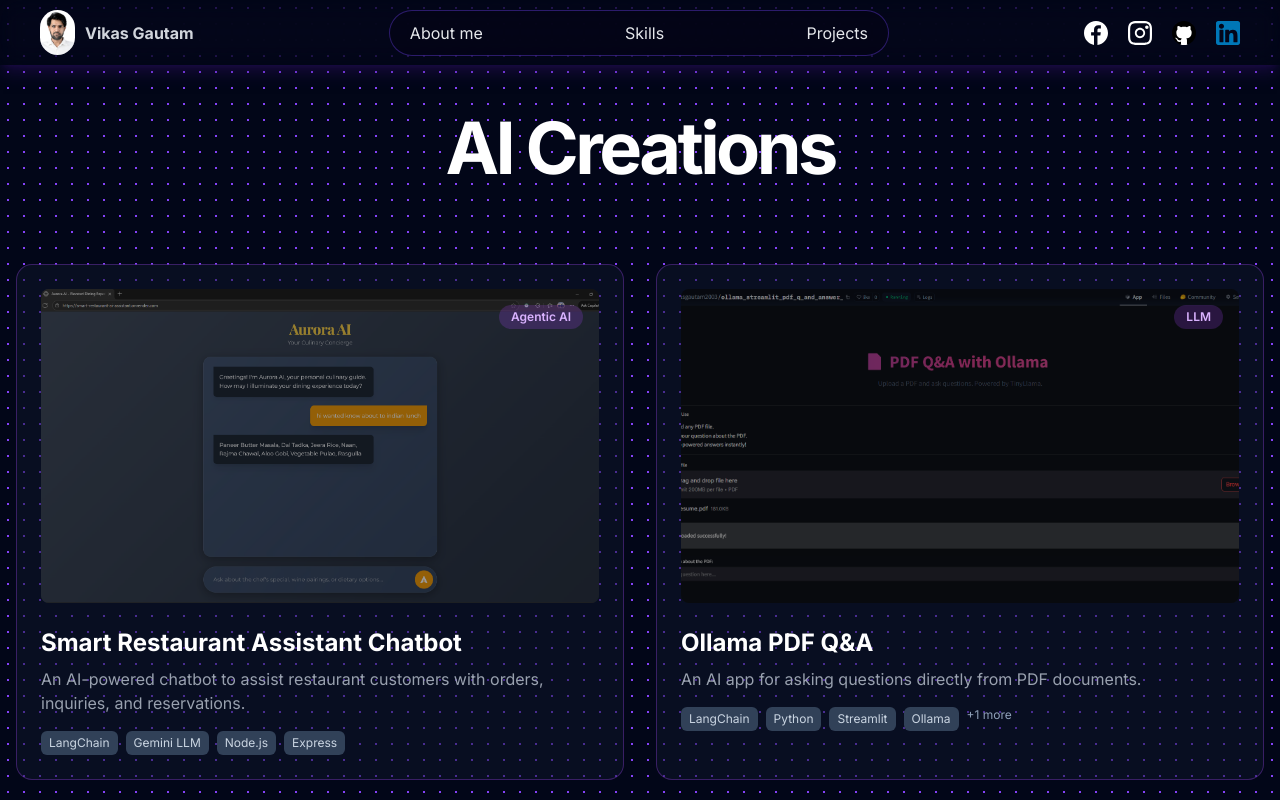
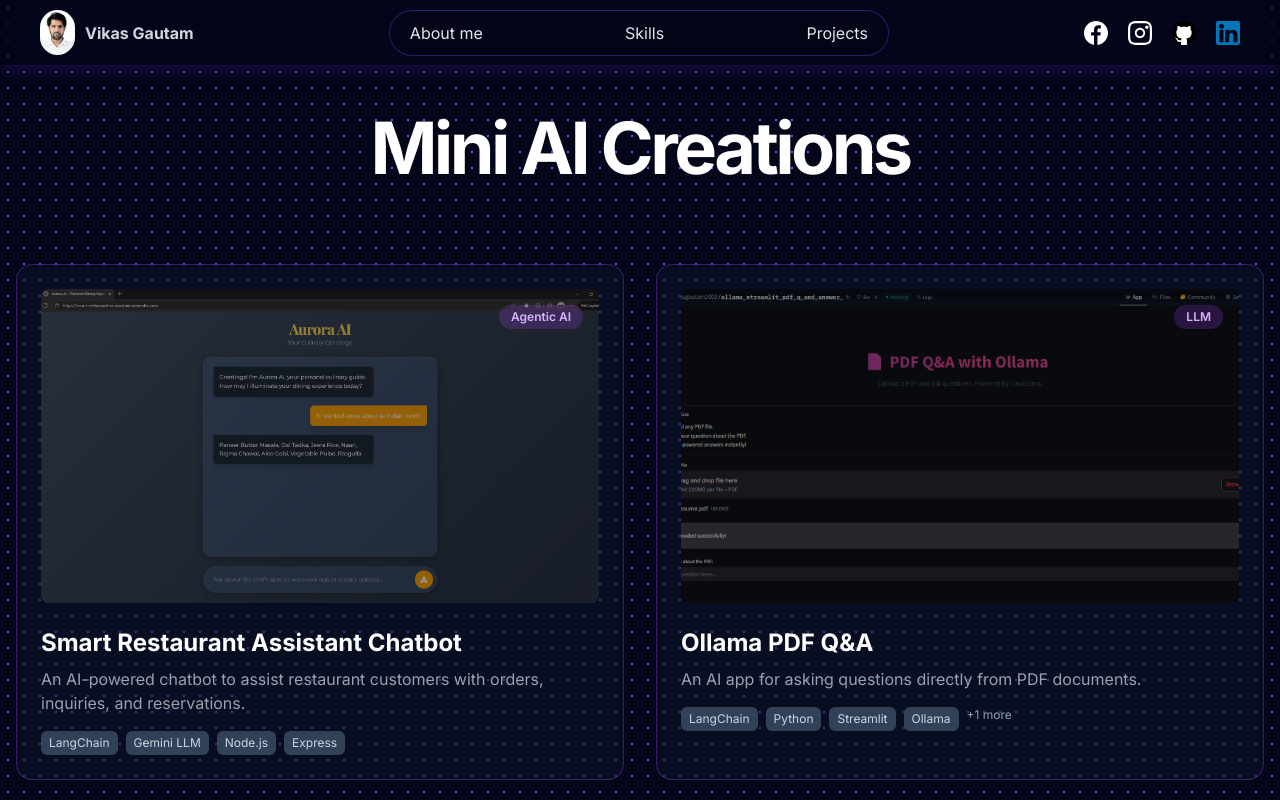
Before and after one commit to vikasgautam2003/Portfolio-Website, a Next.js app: page /ai-projects in a window 1280 px wide. Shown: the top 800 px of the page. Built offline with nearby package versions, Linux system fonts and the light colour scheme.

Commit message:
minor tweaks

```diff
--- a/app/ai-projects/page.tsx
+++ b/app/ai-projects/page.tsx
@@ -176,7 +176,7 @@ export default function AiProjects() {
 
       <div className="max-w-7xl mx-auto px-4">
         <motion.h2 initial={{ opacity: 0, y: 20 }} whileInView={{ opacity: 1, y: 0 }} viewport={{ once: true }} transition={{ duration: 0.5 }} className="text-5xl md:text-7xl font-bold text-center mb-20 tracking-tighter">
-          AI Creations
+          Mini AI Creations
 
         </motion.h2>
 
--- a/components/main/AiProjects.tsx
+++ b/components/main/AiProjects.tsx
@@ -156,7 +156,7 @@ export default function AiProjects() {
 
       <div className="max-w-7xl mx-auto px-4">
         <motion.h2 initial={{ opacity: 0, y: 20 }} whileInView={{ opacity: 1, y: 0 }} viewport={{ once: true }} transition={{ duration: 0.5 }} className="text-5xl md:text-7xl font-bold text-center mb-20 tracking-tighter">
-          AI Creations
+          Mini AI Creations
 
         </motion.h2>
 
```
